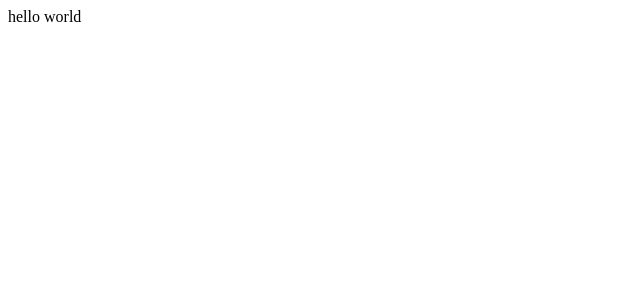
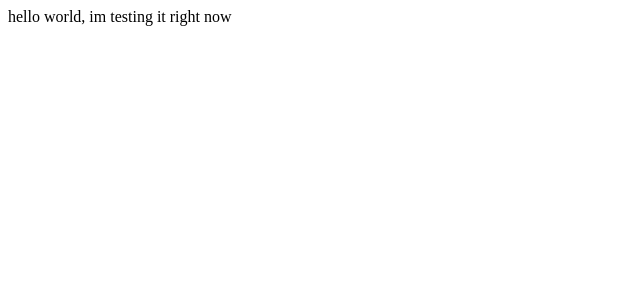
Before and after one commit to justaplaya/idlenesskills, a React (Create React App) app: page / in a window 1280 px wide. Shown: the top 300 px of the page, without its empty margins (0-640 px from the left). Built offline with nearby package versions, Linux system fonts and the light colour scheme.

Commit message:
tiny changes

```diff
--- a/src/App.js
+++ b/src/App.js
@@ -2,7 +2,7 @@
 function App() {
   return (
     <div className="App">
-      hello world
+      hello world, im testing it right now
     </div>
   );
 }
```
Also changed, not shown: 1 other file (tests, documents, lock files or other folders).
